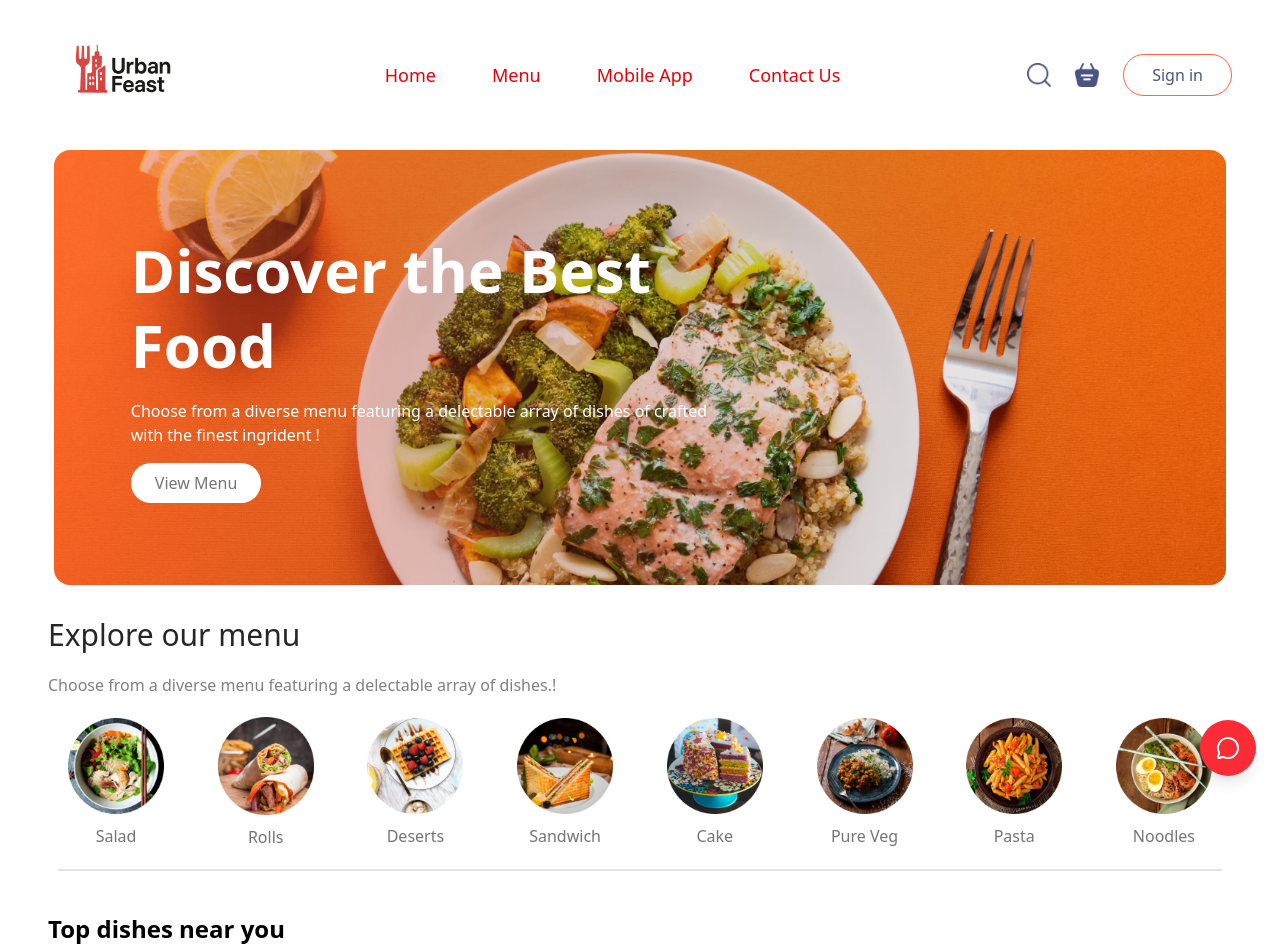
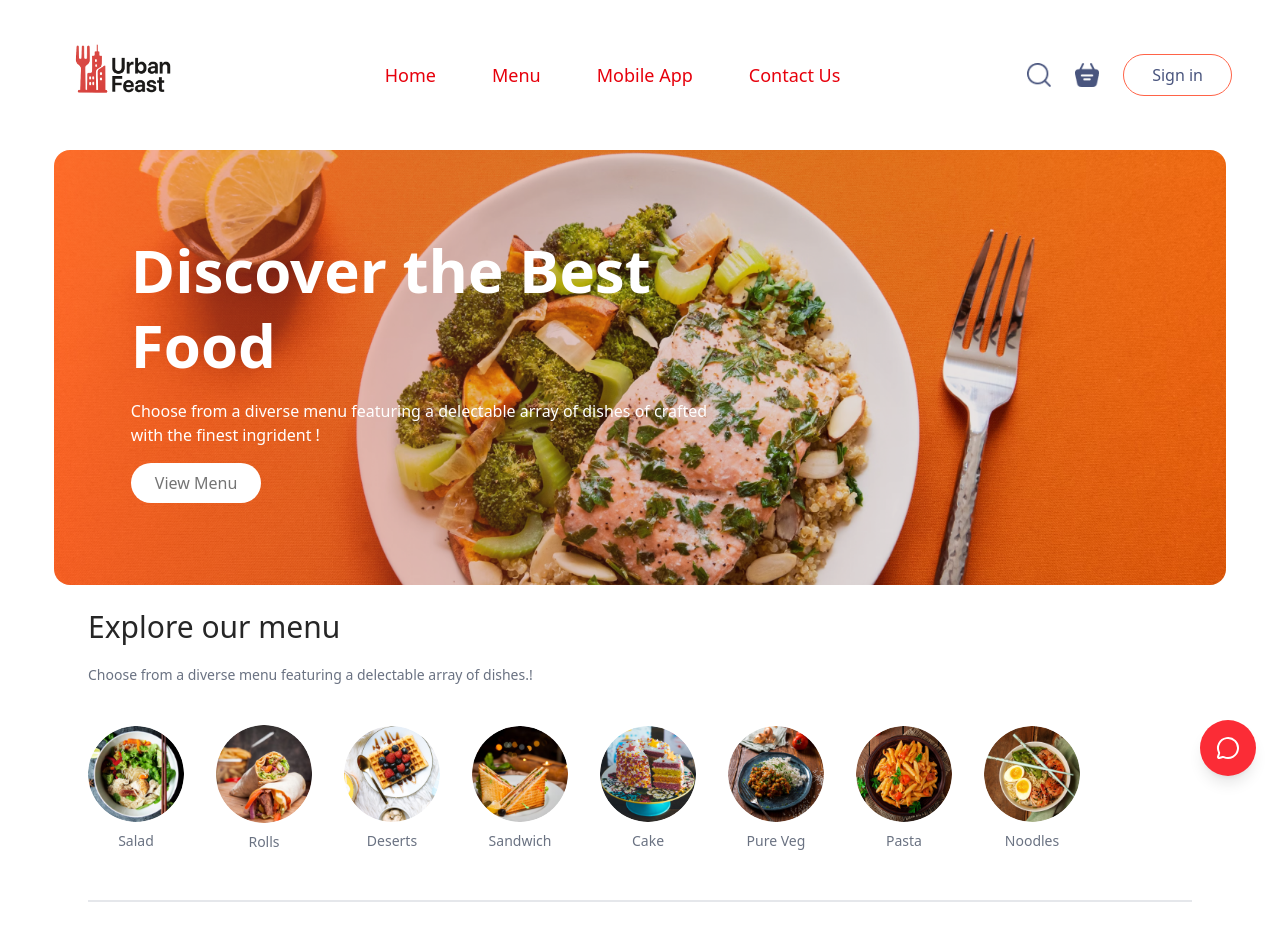
Before and after one commit to sabhinav18/UrbanFeast, a React (Vite) app in the folder frontend/: page / in a window 1280 px wide. Shown: the top 949 px of the page. Built offline with nearby package versions, Linux system fonts and the light colour scheme.

Commit message:
Update ExploreMenu.jsx

```diff
--- a/frontend/src/components/ExploreMenu/ExploreMenu.jsx
+++ b/frontend/src/components/ExploreMenu/ExploreMenu.jsx
@@ -1,25 +1,42 @@
+import { menu_list } from "../../assets/assets";
 
+const ExploreMenu = ({ category, setCategory }) => {
+  return (
+    <div className="flex flex-col gap-5 py-6 px-4 sm:px-8 lg:px-16" id="explore-menu">
+      {/* Heading */}
+      <h1 className="text-[#262626] font-medium text-2xl sm:text-3xl">Explore our menu</h1>
 
-import {menu_list} from '../../assets/assets'
+      {/* Description */}
+      <p className="text-gray-500 max-w-[60%] md:max-w-full text-base sm:text-sm">
+        Choose from a diverse menu featuring a delectable array of dishes.!
+      </p>
 
-const ExploreMenu = ({category, setCategory}) => {
-  return (
-    <div className='flex flex-col gap-[20px] px-6 py-8'>
-      <h1 className='text-3xl  text-[#262626] font-medium'>Explore our menu</h1>
-      <p className="max-w-[60%]  text-[#808080]">Choose from a diverse menu featuring a delectable array of dishes.!</p>
-      <div className='flex justify-between items-center gap-[30px] text-center mx-[20px] my-[0px]  '>
-        {menu_list.map((item,index)=>{
-            return (
-            <div className='w-[7.5vw] min-w-[80px] cursor-pointer rounded-[50%] transition-[0.2s]' onClick={()=>setCategory(prev=>prev===item.menu_name?"All":item.menu_name)} key={index}  >
-                <img className={category===item.menu_name?"border-[4px] border-solid border-red-500 p-[2px] rounded-full": ""} src={item.menu_image} alt="" />
-                <p className='mt-[10px] text-[#747474] cursor-pointer text-base '>{item.menu_name}</p>
-            </div>
-            )
-        })}
+      {/* Menu List */}
+      <div className="flex items-center gap-6 sm:gap-8 text-center my-5 overflow-x-auto scrollbar-hide">
+        {menu_list.map((item, index) => (
+          <div
+            key={index}
+            onClick={() => setCategory((prev) => (prev === item.menu_name ? "All" : item.menu_name))}
+            className="flex flex-col items-center cursor-pointer"
+          >
+            <img
+              src={item.menu_image}
+              alt={item.menu_name}
+              className={`w-[7.5vw] min-w-[80px] rounded-full transition duration-200 cursor-pointer ${
+                category === item.menu_name ? "border-4 border-[tomato] p-1" : ""
+              }`}
+            />
+            <p className="mt-2 text-gray-500 text-[16px] sm:text-[15px] md:text-[14px]">
+              {item.menu_name}
+            </p>
+          </div>
+        ))}
       </div>
-      <hr className='mx-[10px] h-[2px] bg-[#e2e2e2] border-none' />
+
+      {/* Divider */}
+      <hr className="my-2 h-[2px] bg-gray-200 border-none" />
     </div>
-  )
-}
+  );
+};
 
-export default ExploreMenu
+export default ExploreMenu;
```
